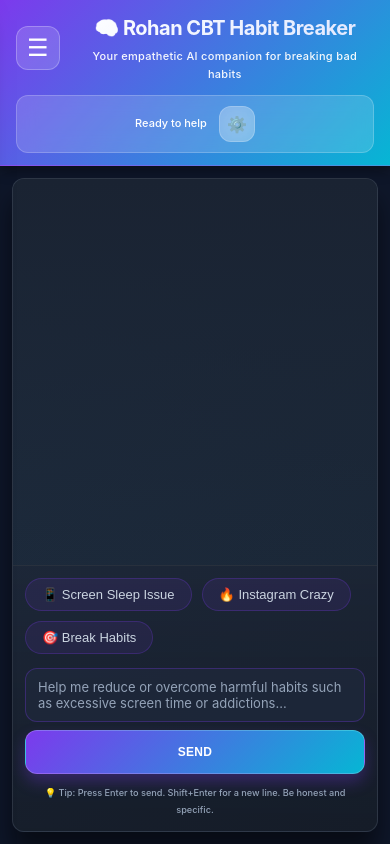
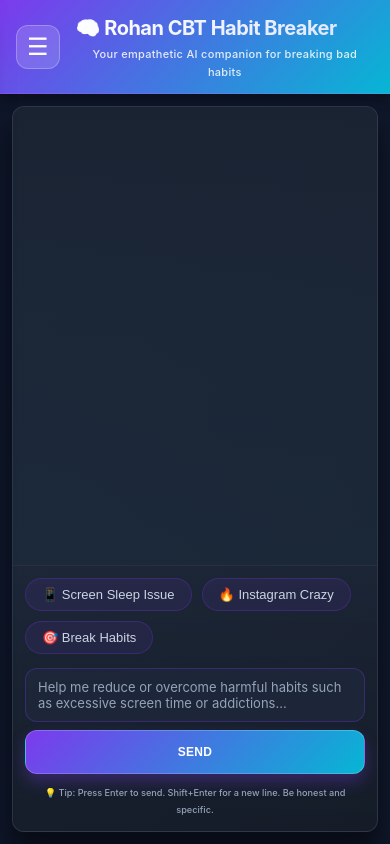
Before and after one commit to rohankoushikrv/Koushik_PromptWars-HYD-GoogleForDevelopers26, a website: page CBT-HabitBreaker-AI/index.html in a window 390 px wide. Drawn offline with Linux system fonts and the light colour scheme.

Commit message:
Optimize header layouts and relocate session-info to navigation drawer on mobile viewports

```diff
--- a/CBT-HabitBreaker-AI/frontend/styles.css
+++ b/CBT-HabitBreaker-AI/frontend/styles.css
@@ -82,8 +82,10 @@ body {
 
 .header-content {
     display: flex;
-    flex-direction: column;
-    gap: 4px;
+    flex-direction: row;
+    align-items: baseline;
+    gap: 16px;
+    flex-wrap: wrap;
 }
 
 .header-content h1 {
@@ -101,6 +103,7 @@ body {
     opacity: 0.95;
     font-weight: 500;
     letter-spacing: 0.3px;
+    white-space: nowrap;
 }
 
 .session-info {
@@ -114,6 +117,14 @@ body {
     backdrop-filter: blur(10px);
     border: 1px solid rgba(255, 255, 255, 0.2);
     font-weight: 500;
+}
+
+.header-session-info {
+    display: flex;
+}
+
+.mobile-session-info-container {
+    display: none !important;
 }
 
 .btn-settings {
@@ -1197,6 +1208,31 @@ textarea:focus-visible,
         display: flex;
     }
 
+    .header-content {
+        flex-direction: column !important;
+        align-items: flex-start !important;
+        gap: 2px !important;
+    }
+
+    .header-content h1 {
+        font-size: 20px !important;
+    }
+
+    .tagline {
+        font-size: 11px !important;
+        white-space: normal !important;
+        opacity: 0.85;
+    }
+
+    .header-session-info {
+        display: none !important;
+    }
+
+    .mobile-session-info-container {
+        display: block !important;
+        margin-bottom: 24px;
+    }
+
     .main-content {
         grid-template-columns: 1fr !important; /* Full width for the chat window on mobile! */
         padding: 12px;
--- a/CBT-HabitBreaker-AI/index.html
+++ b/CBT-HabitBreaker-AI/index.html
@@ -17,7 +17,7 @@
                     <p class="tagline">Your empathetic AI companion for breaking bad habits</p>
                 </div>
             </div>
-            <div class="session-info">
+            <div class="session-info header-session-info">
                 <span id="session-status">Ready to help</span>
                 <button class="btn-settings" onclick="app.changeApiKey()" title="Change API Key" aria-label="Change Google Gemini API Key Settings">⚙️</button>
             </div>
@@ -27,6 +27,15 @@
         <main class="main-content">
             <!-- Sidebar: Session Details -->
             <aside class="sidebar" aria-label="Session Details and Habit Progress Tracker">
+                <!-- Mobile Session Info (moved to navigation side drawer on mobile screens) -->
+                <div class="sidebar-section mobile-session-info-container">
+                    <h3>Session Status</h3>
+                    <div class="session-info mobile-session-info">
+                        <span id="session-status-mobile">Ready to help</span>
+                        <button class="btn-settings" onclick="app.changeApiKey()" title="Change API Key" aria-label="Change Google Gemini API Key Settings">⚙️</button>
+                    </div>
+                </div>
+
                 <div class="sidebar-section">
                     <h3>Current Focus</h3>
                     <div id="current-habit" class="habit-display" aria-live="polite">
--- a/CBT-HabitBreaker-AI/styles.css
+++ b/CBT-HabitBreaker-AI/styles.css
@@ -82,8 +82,10 @@ body {
 
 .header-content {
     display: flex;
-    flex-direction: column;
-    gap: 4px;
+    flex-direction: row;
+    align-items: baseline;
+    gap: 16px;
+    flex-wrap: wrap;
 }
 
 .header-content h1 {
@@ -101,6 +103,7 @@ body {
     opacity: 0.95;
     font-weight: 500;
     letter-spacing: 0.3px;
+    white-space: nowrap;
 }
 
 .session-info {
@@ -114,6 +117,14 @@ body {
     backdrop-filter: blur(10px);
     border: 1px solid rgba(255, 255, 255, 0.2);
     font-weight: 500;
+}
+
+.header-session-info {
+    display: flex;
+}
+
+.mobile-session-info-container {
+    display: none !important;
 }
 
 .btn-settings {
@@ -1197,6 +1208,31 @@ textarea:focus-visible,
         display: flex;
     }
 
+    .header-content {
+        flex-direction: column !important;
+        align-items: flex-start !important;
+        gap: 2px !important;
+    }
+
+    .header-content h1 {
+        font-size: 20px !important;
+    }
+
+    .tagline {
+        font-size: 11px !important;
+        white-space: normal !important;
+        opacity: 0.85;
+    }
+
+    .header-session-info {
+        display: none !important;
+    }
+
+    .mobile-session-info-container {
+        display: block !important;
+        margin-bottom: 24px;
+    }
+
     .main-content {
         grid-template-columns: 1fr !important; /* Full width for the chat window on mobile! */
         padding: 12px;
```
Also changed, not shown: CBT-HabitBreaker-AI/frontend/index.html (+10 -1 lines).
